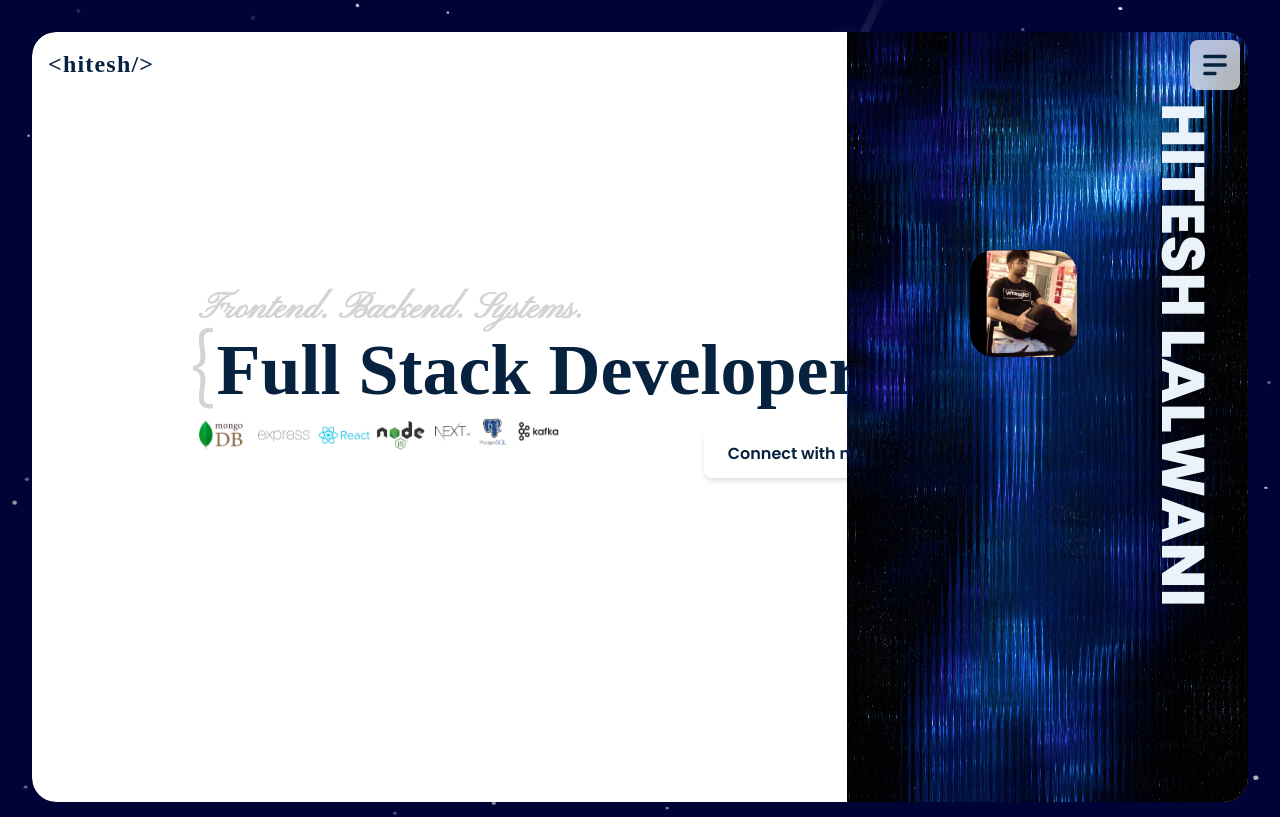
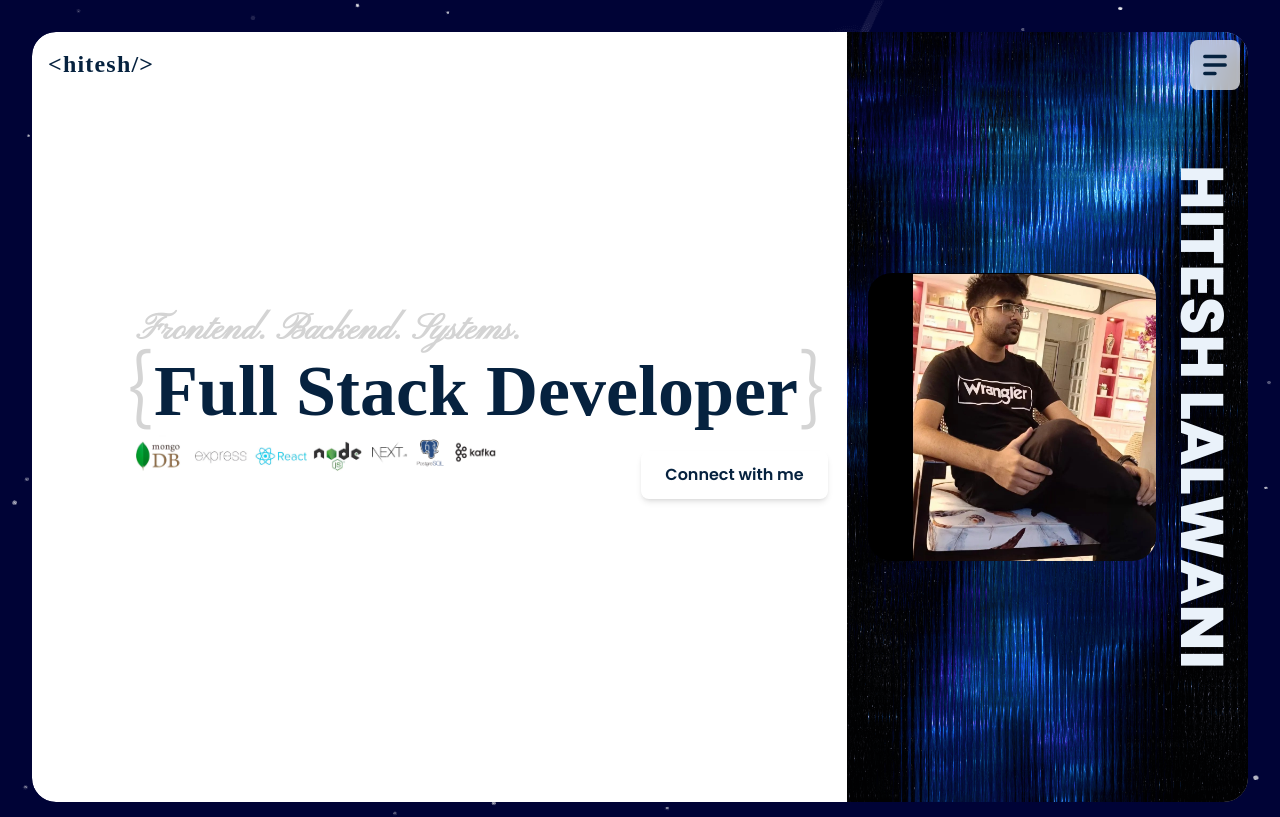
Before and after one commit to hitesh989998/Hitesh-FullStackDev-Portfolio, a React (Vite) app: page / in a window 1280 px wide. Shown: the top 817 px of the page. Built offline with nearby package versions, Linux system fonts and the light colour scheme; a web font is replaced by a local one.

Commit message:
hero section done

```diff
--- a/src/components/Hero.jsx
+++ b/src/components/Hero.jsx
@@ -23,10 +23,10 @@ const Hero = () => {
               Frontend. Backend. Systems.
             </p>
 
-            <div className="flex items-center justify-center gap-1 mb-3">
-              <span className="text-neutral-300 text-xl sm:text-2xl md:text-3xl font-light">{"{"}</span>
-              <span className="text-lg sm:text-xl md:text-2xl font-bold text-dark_primary font-Poppins">Full Stack Developer</span>
-              <span className="text-neutral-300 text-xl sm:text-2xl md:text-3xl font-light">{"}"}</span>
+            <div className="flex items-baseline justify-center gap-1 mb-3">
+              <span className="text-neutral-300 text-3xl sm:text-5xl  font-light">{"{"}</span>
+              <span className="text-2xl sm:text-4xl  font-bold text-dark_primary font-Poppins">Full Stack Developer</span>
+              <span className="text-neutral-300 text-3xl sm:text-5xl font-light">{"}"}</span>
             </div>
 
             <p className="text-xl sm:text-2xl md:text-3xl font-bold text-dark_primary mb-4 font-Poppins">
@@ -49,14 +49,14 @@ const Hero = () => {
       </div>
 
       {/* Desktop Layout - Shows at 1024px+ */}
-      <div className="hidden lg:flex lg:h-[770px] relative flex-row items-end justify-center bg-white rounded-3xl">
+      <div className="hidden lg:flex lg:h-[770px] relative flex-row items-center justify-center bg-white rounded-3xl">
         <div className="absolute h-full w-4/12 top-0 -right-1 bg-[url('/darkblue.png')] bg-[length:100%_100%] bottom-0 z-10 overflow-hidden rounded-r-3xl">
-          <h1 className="rotate-90 absolute top-[38%] right-[-45%] text-[#EAF2FA] text-6xl whitespace-nowrap">
+          <h1 className="rotate-90 absolute top-1/2 right-0 translate-x-[40%] -translate-y-1/2 text-[#EAF2FA] text-6xl whitespace-nowrap">
             HITESH <span className="text-[#EAF2FA]">LALWANI</span>
           </h1>
         </div>
 
-        <section className="flex flex-row relative top-10 right-12 w-8/12 bg-white">
+        <section className="flex flex-row items-center justify-center w-full bg-white">
           <div className="pb-16 pt-10">
             <h2 className="relative w-full">
               <p className="text-neutral-300 font-Pinyon text-4xl ml-3 mb-1">
@@ -64,7 +64,7 @@ const Hero = () => {
               </p>
               <div className="flex items-center justify-center whitespace-nowrap">
                 <p className="text-neutral-300 text-7xl font-light">{"{"}</p>
-                <h2 className="text-7xl">Full Stack Developer</h2>
+                <h2 className="lg:text-6xl xl:text-7xl">Full Stack Developer</h2>
                 <p className="text-neutral-300 text-7xl font-light">{"}"}</p>
               </div>
               <img src="/techstack.png" alt="mern" className="w-96 mt-2 absolute" />
@@ -79,8 +79,8 @@ const Hero = () => {
             </div>
           </div>
 
-          <div className="h-[37rem] z-50 w-full left-20 relative">
-            <img src="/me.jpg" alt="Hitesh" className="rounded-3xl h-auto w-auto object-cover" />
+          <div className="z-50 flex-shrink-0 lg:ml-1 xl:ml-10">
+            <img src="/me.jpg" alt="Hitesh" className="rounded-3xl lg:h-[15rem] lg:w-[15rem] xl:h-[18rem] xl:w-[18rem] object-cover" />
           </div>
         </section>
       </div>
```
